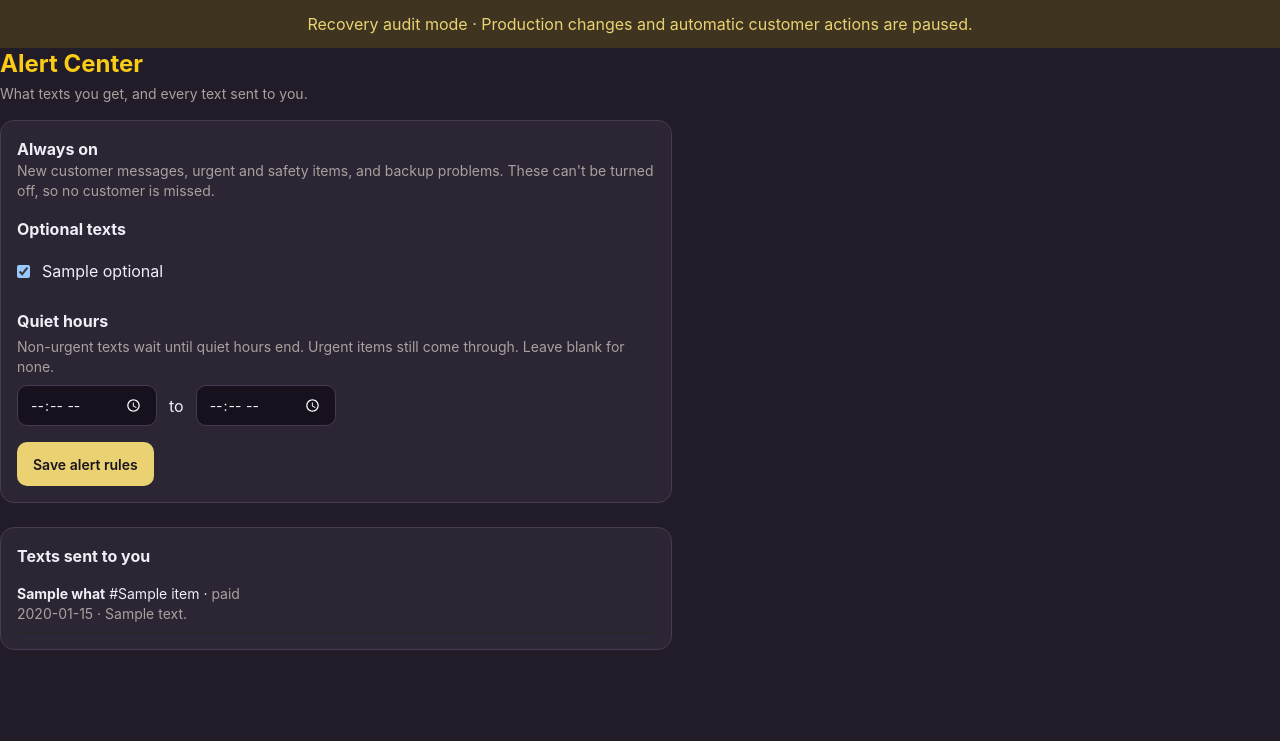
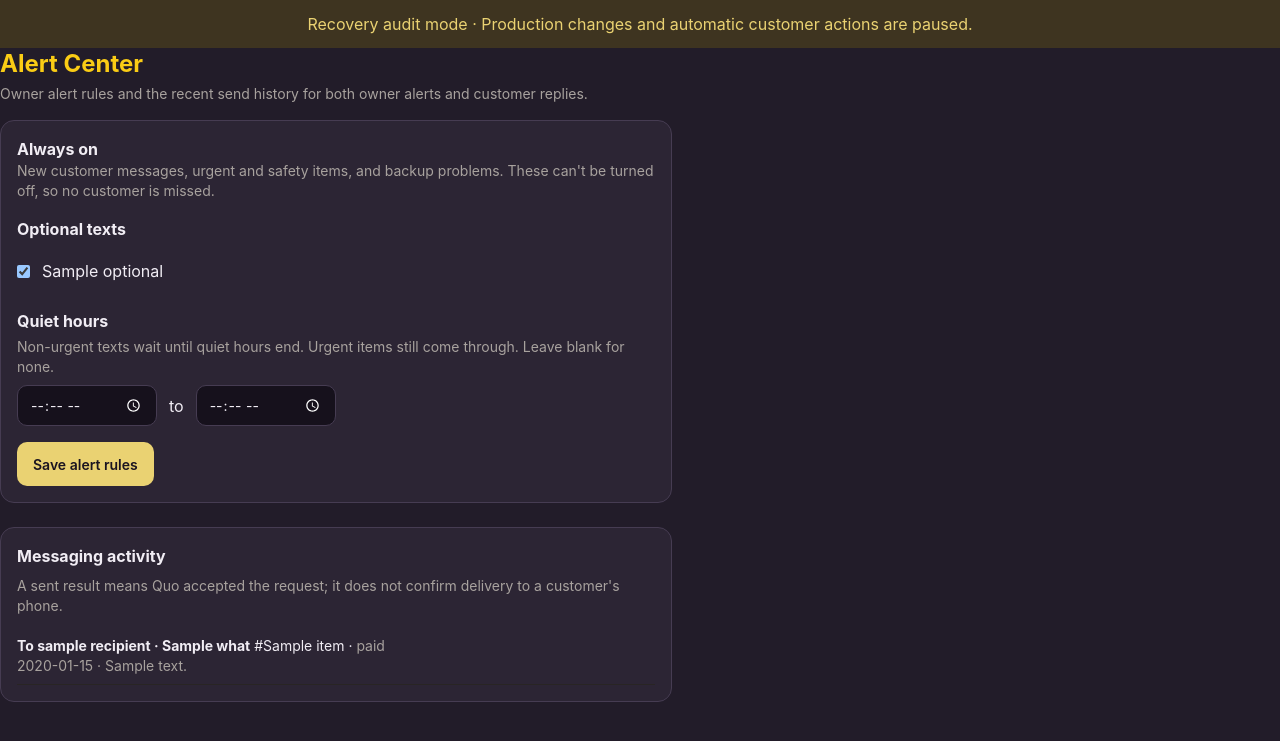
Before and after one commit to imperialauto/shop, a FastAPI app: template app/templates/alert_center.html in a window 1280 px wide. Shown: the top 741 px of the page. Run offline with FastAPI, Linux system fonts and the light colour scheme; the template is opened without the code that fills it: most values are stand-ins (such as "Sample title", 1, 10 or a date in 2020); some libraries are stand-ins or nearby versions.

Commit message:
Show truthful messaging history and owner/customer audience

```diff
--- a/app/templates/alert_center.html
+++ b/app/templates/alert_center.html
@@ -2,7 +2,7 @@
 {% block title %}Alert Center — Imperial Auto Care{% endblock %}
 {% block content %}
 <h1 class="text-2xl font-bold text-yellow-400 mb-1">Alert Center</h1>
-<p class="text-sm text-stone-400 mb-4">What texts you get, and every text sent to you.</p>
+<p class="text-sm text-stone-400 mb-4">Owner alert rules and the recent send history for both owner alerts and customer replies.</p>
 {% if error %}<div class="bg-red-900 border border-red-700 text-red-200 text-sm rounded px-3 py-2 mb-4" role="alert">{{ error }} Nothing was saved.</div>{% endif %}
 {% if saved %}<div class="bg-green-900 border border-green-700 text-green-200 text-sm rounded px-3 py-2 mb-4">Saved.</div>{% endif %}
 <form method="post" action="/alerts" class="card max-w-2xl space-y-4">
@@ -28,12 +28,13 @@
   <button class="btn-primary" type="submit" style="min-height:44px">Save alert rules</button>
 </form>
 <div class="card max-w-2xl mt-6">
-  <h2 class="font-bold mb-2">Texts sent to you</h2>
+  <h2 class="font-bold mb-2">Messaging activity</h2>
+  <p class="text-sm text-stone-400 mb-3">A sent result means Quo accepted the request; it does not confirm delivery to a customer's phone.</p>
   {% for h in history %}
   <div class="py-2 border-b border-stone-800 text-sm">
-    <div><strong>{{ h.what }}</strong>{% if h.item %} #{{ h.item }}{% endif %} · <span class="{{ 'text-red-400' if h.failed else 'text-stone-400' }}">{{ h.status }}</span></div>
+    <div><strong>To {{ h.recipient|lower }} · {{ h.what }}</strong>{% if h.item %} #{{ h.item }}{% endif %} · <span class="{{ 'text-red-400' if h.failed else 'text-stone-400' }}">{{ h.status }}</span></div>
     <div class="text-stone-400">{{ h.when.strftime('%a %b %-d, %-I:%M %p') }}{% if h.about %} · {{ h.about }}{% endif %}</div>
   </div>
-  {% else %}<p class="text-sm text-stone-400">No texts yet.</p>{% endfor %}
+  {% else %}<p class="text-sm text-stone-400">No outbound messages recorded yet.</p>{% endfor %}
 </div>
 {% endblock %}
```
